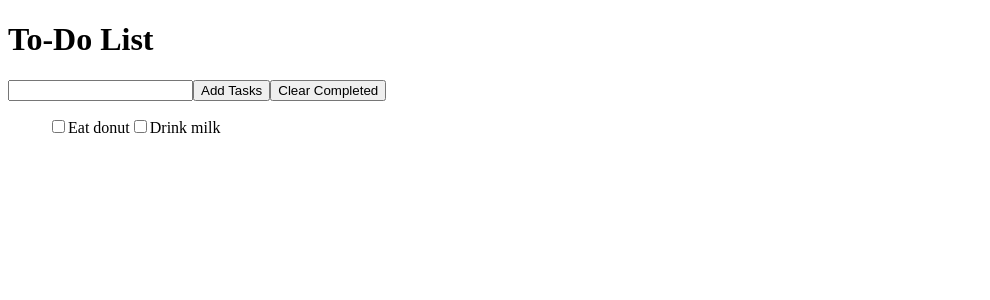
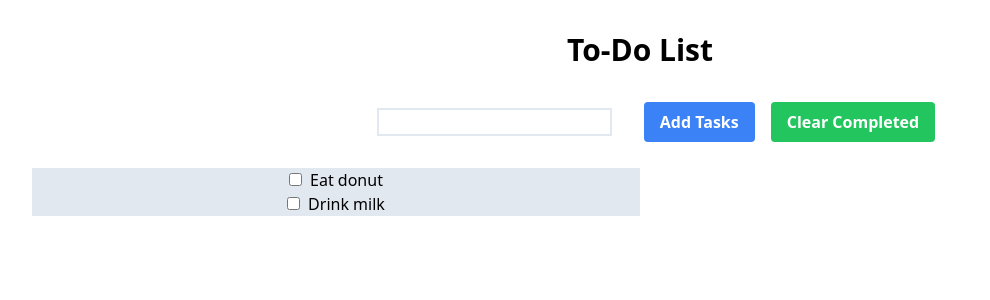
Before and after one commit to RavenSecurity/React-to-do-list, a React (Create React App) app: page / in a window 1280 px wide. Shown: the top 300 px of the page, without its empty margins (0-990 px from the left). Built offline with nearby package versions, Linux system fonts and the light colour scheme.

Commit message:
tailwind fixed

```diff
--- a/package.json
+++ b/package.json
@@ -8,7 +8,7 @@
     "@testing-library/user-event": "^13.5.0",
     "react": "^18.2.0",
     "react-dom": "^18.2.0",
-    "react-scripts": "^2.1.8",
+    "react-scripts": "^5.0.1",
     "web-vitals": "^2.1.4"
   },
   "scripts": {
--- a/src/ClearTasks.js
+++ b/src/ClearTasks.js
@@ -2,6 +2,6 @@ import React from 'react'
 
 export default function ClearTasks() {
   return (
-    <button className="bg-blue-500 hover:bg-blue-700 text-white font-bold py-2 px-4 rounded">Clear Completed</button>
+    <button className="bg-green-500 hover:bg-green-700 text-white font-bold py-2 px-4 rounded">Clear Completed</button>
   )
 }
--- a/src/Input.js
+++ b/src/Input.js
@@ -2,6 +2,6 @@ import React from 'react'
 
 export default function Input() {
   return (
-    <input type="text" className='border-solid border-2 border-black m-8'/>
+    <input type="text" className='border-solid border-2 border-slate-200 m-8'/>
   )
 }
--- a/src/TodoList.js
+++ b/src/TodoList.js
@@ -2,10 +2,10 @@ import React from 'react'
 
 export default function TodoList( todos ) {
   return (
-    <div className='tasks'>
-      <ul>
-        <input type="checkbox" className="mr-1"/>Eat donut
-        <input type="checkbox" className="ml-10 mr-1"/>Drink milk
+    <div className='tasks bg-slate-200 w-6/12 flex justify-center'>
+      <ul className='flex flex-col'>
+        <li><input type="checkbox" className="mr-2"/>Eat donut</li>
+        <li><input type="checkbox" className="mr-2"/>Drink milk</li>
       </ul>
     </div>
   )
--- a/tailwind.config.js
+++ b/tailwind.config.js
@@ -7,4 +7,5 @@ module.exports = {
     extend: {},
   },
   plugins: [],
+
 }
```
Also changed, not shown: 1 other file (tests, documents, lock files or other folders).
